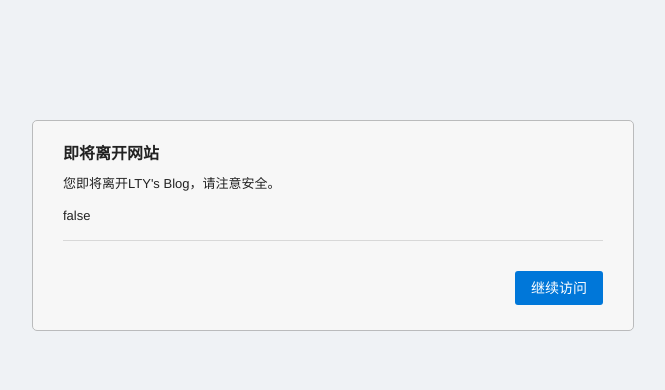
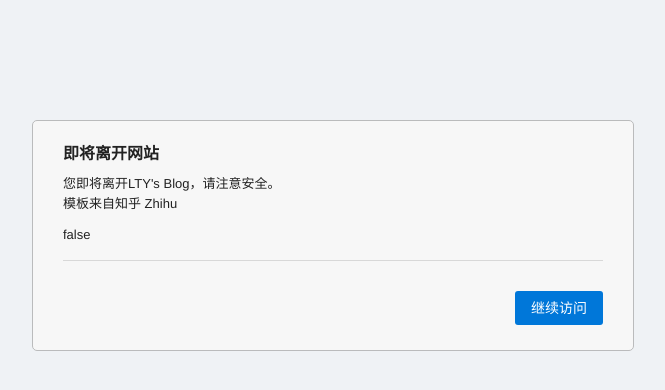
Before and after one commit to mcxiaolan/link-jump, a plain HTML site: page index.html in a window 1280 px wide. Shown: the whole page, without its empty margins (307-972 px from the left). Drawn offline with Linux system fonts and the light colour scheme.

Commit message:
Update index.html

```diff
--- a/index.html
+++ b/index.html
@@ -217,7 +217,9 @@
 <div class="wrapper">
     <div class="content">
         <h1>即将离开网站</h1>
-        <p class="info">您即将离开LTY's Blog，请注意安全。</p>
+        <p class="info">您即将离开LTY's Blog，请注意安全。<br>
+模板来自知乎 Zhihu
+        </p>
         <p class="link"><script>document.write(url)</script></p>
     </div>
     <div class="actions">
```
